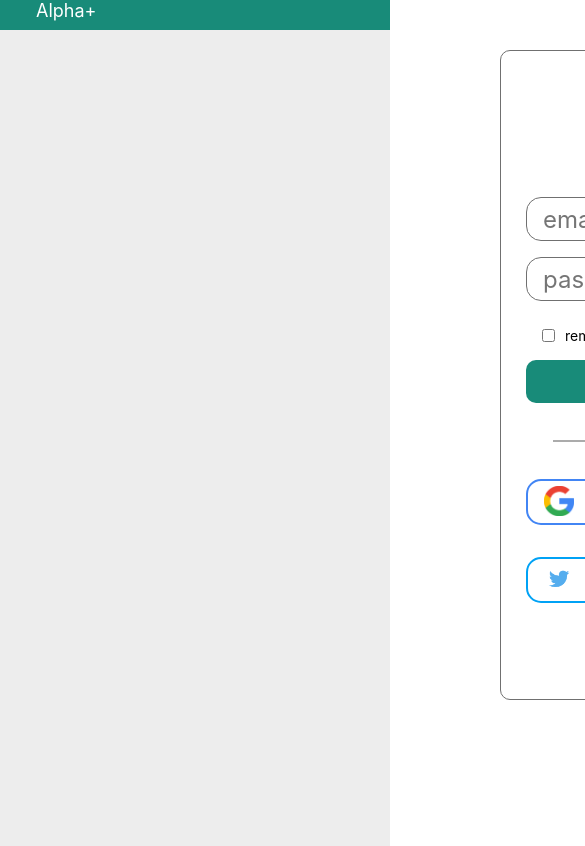
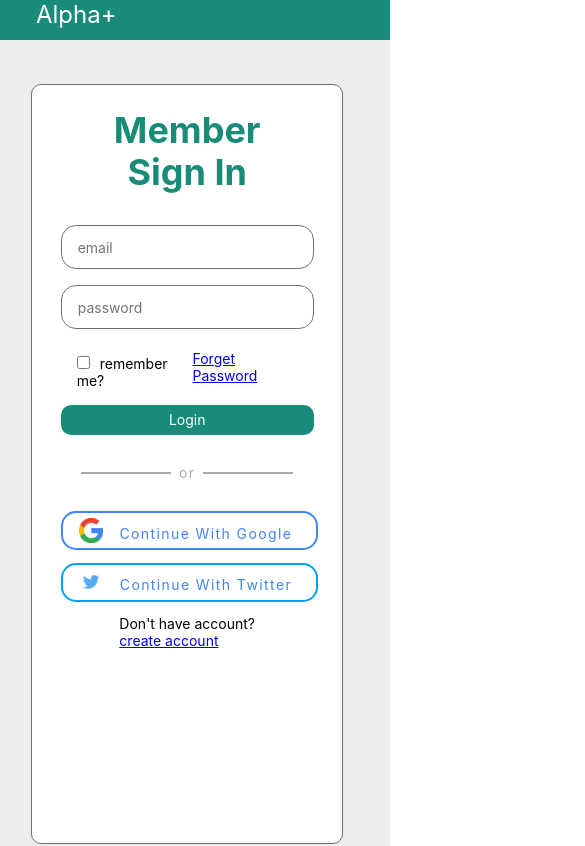
Before and after one commit to SAZA-Tech/alphaplus, a React (Create React App) app in the folder alpha-p-web/: page /icons in a window 390 px wide. Shown: the top 846 px of the page, 585 px wide, since content can reach past the window. Built offline with nearby package versions, Linux system fonts and the light colour scheme.

Commit message:
Responsive Design Added

```diff
--- a/alpha-p-web/src/Client/End-user/components/FormInput.js
+++ b/alpha-p-web/src/Client/End-user/components/FormInput.js
@@ -2,7 +2,7 @@ import React from "react";
 
 const FormInput = ({ register, errors, label, id, ...inputProps }) => {
   return (
-    <div >
+    <div  >
       <label htmlFor={id}>{label}</label>
       <input className="FormInput" ref={register} id={id} {...inputProps} />
       {errors && <div>{errors.message}</div>}
--- a/alpha-p-web/src/Client/End-user/scss/Buttons.scss
+++ b/alpha-p-web/src/Client/End-user/scss/Buttons.scss
@@ -1,5 +1,5 @@
 @import "variables";
-
+@import 'mixins';
 .button {
   // // display: flex;
   // // justify-content: center;
@@ -23,6 +23,14 @@
   font-size: 24px;
   color: $base-color-white;
   line-height: 30px;
+  @include responsive($xs){
+    padding: 0;
+    margin: 0;
+    width: 100%;
+    height: 30px;
+    font-size: 14px;
+
+  }
 }
 
 .outlineBtn {
@@ -62,4 +70,36 @@
     color: #4285f4;
     text-align: center;
   }
+  @include responsive($xs){
+    display: flex;
+  justify-content: space-evenly;
+    margin:0%;
+    margin-bottom: 5%;
+    padding: 0;
+    padding-bottom: 2%;
+    width: 100%;
+    height: 30px;
+    p{
+      font-size: 14px;
+      text-align: center;
+      padding-right: 10px;
+    }
+    .btnIcon {
+
+      margin-right: 0;
+      margin-left: 0;
+      width: 30px;
+      height: 20px;
+      img {
+        display: block;
+        margin-left: auto;
+        margin-right: auto;
+        width: 80%;
+      }
+
+    }
+  }
+  @include responsive($lg){
+
+  }
 }
--- /dev/null
+++ b/alpha-p-web/src/Client/End-user/scss/_mixins.scss
@@ -0,0 +1,27 @@
+@mixin transform-y($value) {
+    -webkit-transform: translateY($value);
+        -ms-transform: translateY($value);
+       -moz-transform: translateY($value);
+         -o-transform: translateY($value);
+            transform: translateY($value);
+}
+
+@mixin responsive($query) {
+    @media ( min-width: + $query ) {
+        @content;
+    }
+}
+@mixin columns($count, $width) {
+    -webkit-column-count: $count; /* Chrome, Safari, Opera */
+       -moz-column-count: $count; /* Firefox */
+            column-count: $count;
+
+    -webkit-column-width: $width; /* Chrome, Safari, Opera */
+       -moz-column-width: $width; /* Firefox */
+            column-width: $width;
+}
+@mixin page-break-inside($rule) {
+    -webkit-column-break-inside: $rule; /* Chrome, Safari, Opera */
+       page-break-inside: $rule; /* Firefox */
+            break-inside: $rule; /* IE 10+ */
+}
--- a/alpha-p-web/src/Client/End-user/scss/_variables.scss
+++ b/alpha-p-web/src/Client/End-user/scss/_variables.scss
@@ -4,3 +4,9 @@ $base-color-white:#FFFFFF;
 $background-color:rgba(199, 199, 199, 0.32);;
 $base-color-grey:#707070;
 $border-raduis:10px;
+// Responsive
+$xl: 87.5em; // 4k and hi-res desktop
+$lg: 60em; // 1080 and hi-res laptops
+$med: 40em; // hi-res tablets and low-res laptops
+$sm: 28em;// mobile and low-res tablets
+$xs: 20em; // mobile only
--- a/alpha-p-web/src/Client/End-user/scss/style.scss
+++ b/alpha-p-web/src/Client/End-user/scss/style.scss
@@ -1,6 +1,6 @@
 @import "variables";
 @import "Buttons";
-
+@import 'mixins';
 * {
   padding: 0;
   margin: 0;
@@ -8,12 +8,37 @@
     Ubuntu, Cantarell, "Open Sans", "Helvetica Neue", sans-serif;
 }
 .background {
-  position: absolute;
   background-color: $background-color;
   width: 100%;
   height: 1100px;
+  @include responsive($xs){
+    height: $xs*3;
+    width: 100%;
+
+  }
 }
 .navBar {
+  padding: 0rem;
+    background-color: $base-color;
+    width: auto;
+    height: $xs/8;
+    .logo {
+      position: relative;
+      left: 36px;
+      width: min-content;
+    }
+    p {
+      padding-bottom: 20px;
+      color: $base-color-white;
+      font-style: normal;
+      font-weight: normal;
+      font-size: 24px;
+      display: flex;
+      align-items: center;
+      justify-content: flex-start;
+      vertical-align: top;
+    }
+  @include responsive($xl){
     padding: 0rem;
     background-color: $base-color;
     width: auto;
@@ -38,7 +63,62 @@
       vertical-align: top;
     }
   }
+}
 .signInBlock {
+  position: absolute;
+  width: 80%;
+  height: 90%;
+  left: 8%;
+  top: 10%;
+  padding: 20%;
+  display: flex;
+  flex-direction: column;
+  justify-items: center;
+  align-items: center;
+  background: $base-color-white;
+  border: 1px solid $base-color-grey;
+  padding: 0 3rem 0 3rem;
+  box-sizing: border-box;
+  border-radius: $border-raduis;
+  h2 {
+    padding-top: 1.5rem;
+    margin-bottom: 1rem;
+    color: $base-color;
+    font-style: normal;
+    font-weight: bold;
+    font-size: 36px;
+    line-height: 42px;
+    text-align: center;
+  }
+  .createAccount{
+    display: flexbox;
+    flex-direction: row;
+    justify-content: center;
+    font-size: 14px;
+  }
+  .remember-forgetpass {
+    display: flex;
+    padding: 1rem;
+    align-items: center;
+    justify-content: space-between;
+    vertical-align: center;
+    font-size: 14px;
+    .rememberMe {
+      display: inline-block;
+
+      padding: 10px 0 00;
+      justify-content: space-evenly;
+      box-sizing: border-box;
+      border-radius: 7px;
+      // display: inline-block;
+
+      span {
+        padding-left: 10px;
+      }
+      // padding: 1rem;
+    }
+  }
+  @include responsive($xl){
   position: absolute;
   width: 450px;
   height: 650px;
@@ -92,6 +172,7 @@
     }
   }
   }
+}
 .FormInput {
   border-radius: $border-raduis + 5;
   border: 1px solid $base-color-grey;
@@ -107,6 +188,13 @@
   }
   &::placeholder {
     font-size: 24;
+  }
+  @include responsive($xs){
+    width: 219px;
+  height: 10px;
+  // padding: 1rem;
+  margin-top: 1rem;
+  font-size: 14px;
   }
 }
 .formDevider {
@@ -130,4 +218,15 @@
     letter-spacing: 0.1em;
     color: rgba(0, 0, 0, 0.33);
   }
+  @include responsive($xs){
+    div {
+      margin: 0;
+      height: 2px;
+      width: 90px;
+      background-color: rgba(0, 0, 0, 0.33);
     }
+    p{
+      font-size: 14px;
+    }
+  }
+}
--- a/alpha-p-web/src/Client/End-user/views/Login.js
+++ b/alpha-p-web/src/Client/End-user/views/Login.js
@@ -77,7 +77,7 @@ export const LoginForm = () => {
           <input type="checkbox" />
           <span>remember me?</span>
         </span>
-        <p>Forget Password</p>
+        <a href='#'>Forget Password</a>
       </span>
       <Button
         type="submit"
```
Also changed, not shown: 1 other file (tests, documents, lock files or other folders). Lines whose indentation alone changed are shown as unchanged.
